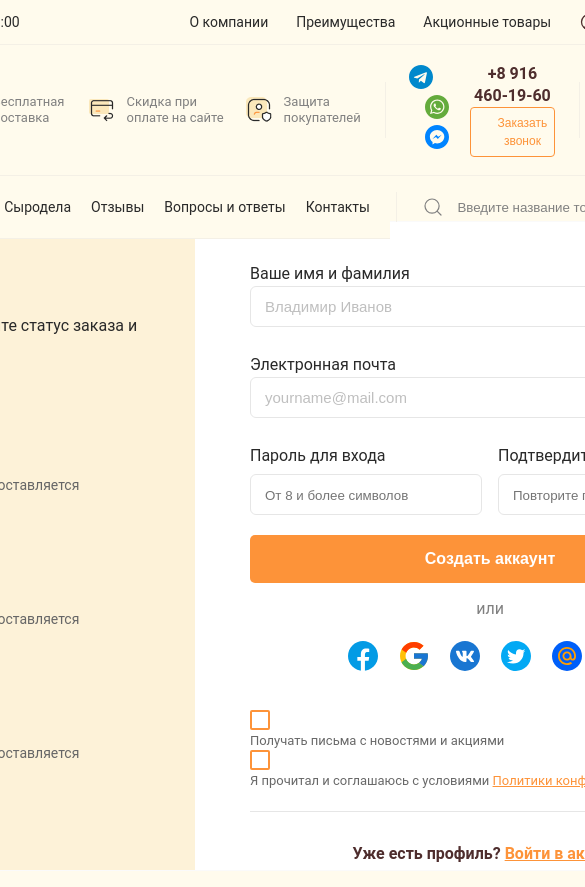
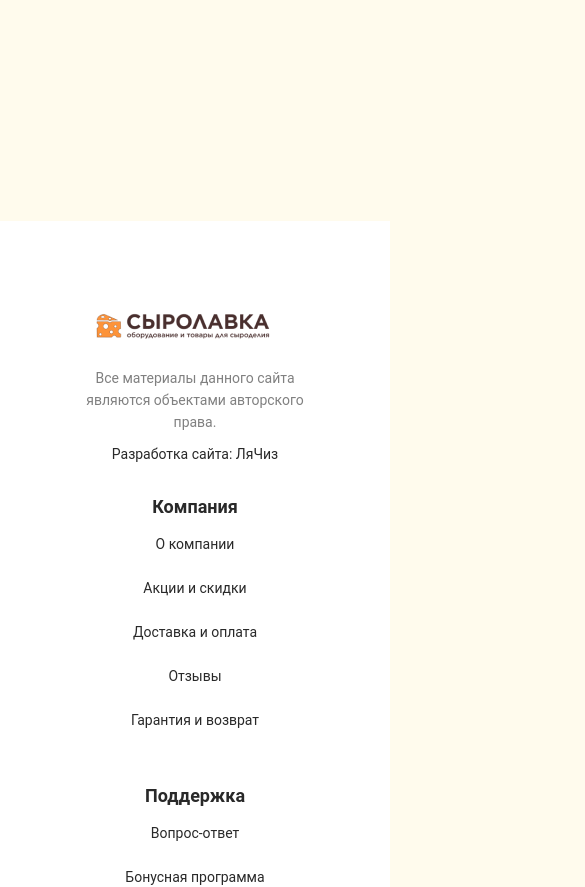
Before and after one commit to unnamed-ii/react-cheese-shop, a React (Create React App) app in the folder app/: page /registration in a window 390 px wide. Shown: the top 887 px of the page, 585 px wide, since content can reach past the window. Built offline with nearby package versions, Linux system fonts and the light colour scheme.

Commit message:
added adaptive for footer block

```diff
--- a/app/src/App.js
+++ b/app/src/App.js
@@ -26,28 +26,28 @@ import RegistrationModal from "./components/modals/registration";
 function App() {
     return (
         <div className="app">
-            <Header/>
-            <Routes>
-                <Route path="/" element={<Home/>}/>
-                <Route path="product-card" element={<ProductCard/>}/>
-                <Route path="category" element={<Category/>}/>
-                <Route path="recipes" element={<Recipes/>}/>
-                <Route path="recipe" element={<Recipe/>}/>
-                <Route path="article" element={<Article/>}/>
-                <Route path="delivery" element={<Delivery/>}/>
-                <Route path="reviews" element={<Reviews/>}/>
-                <Route path="about" element={<About/>}/>
-                <Route path="contacts" element={<Contacts/>}/>
-                <Route path="checkout" element={<Checkout/>}/>
-                <Route path="profile" element={<Profile/>}/>
-                <Route path="questions-and-answers" element={<QA/>}/>
-                <Route path="calculator" element={<Calculator/>}/>
-                <Route path="collections" element={<Collections/>}/>
-                <Route path="registration" element={<Registration/>}/>
-                <Route path="authorization" element={<Authorization/>}/>
-                <Route path="recovery" element={<Recovery/>}/>
-                <Route path="registration-modal" element={<RegistrationModal/>}/>
-            </Routes>
+            {/*<Header/>*/}
+            {/*<Routes>*/}
+            {/*    <Route path="/" element={<Home/>}/>*/}
+            {/*    <Route path="product-card" element={<ProductCard/>}/>*/}
+            {/*    <Route path="category" element={<Category/>}/>*/}
+            {/*    <Route path="recipes" element={<Recipes/>}/>*/}
+            {/*    <Route path="recipe" element={<Recipe/>}/>*/}
+            {/*    <Route path="article" element={<Article/>}/>*/}
+            {/*    <Route path="delivery" element={<Delivery/>}/>*/}
+            {/*    <Route path="reviews" element={<Reviews/>}/>*/}
+            {/*    <Route path="about" element={<About/>}/>*/}
+            {/*    <Route path="contacts" element={<Contacts/>}/>*/}
+            {/*    <Route path="checkout" element={<Checkout/>}/>*/}
+            {/*    <Route path="profile" element={<Profile/>}/>*/}
+            {/*    <Route path="questions-and-answers" element={<QA/>}/>*/}
+            {/*    <Route path="calculator" element={<Calculator/>}/>*/}
+            {/*    <Route path="collections" element={<Collections/>}/>*/}
+            {/*    <Route path="registration" element={<Registration/>}/>*/}
+            {/*    <Route path="authorization" element={<Authorization/>}/>*/}
+            {/*    <Route path="recovery" element={<Recovery/>}/>*/}
+            {/*    <Route path="registration-modal" element={<RegistrationModal show/>}/>*/}
+            {/*</Routes>*/}
             <Footer/>
         </div>
     );
--- a/app/src/blocks/footer/index.jsx
+++ b/app/src/blocks/footer/index.jsx
@@ -1,5 +1,7 @@
 import React from 'react';
 import './style.scss'
+import {Link} from "react-router-dom";
+import Wrapper from "../../components/wrapper";
 import {ReactComponent as RubleIcon} from '../../images/payment-methods/ruble.svg';
 import {ReactComponent as WebMoneyIcon} from '../../images/payment-methods/webmoney.svg';
 import {ReactComponent as SberbankIcon} from '../../images/payment-methods/sberbank.svg';
@@ -14,10 +16,11 @@ import {ReactComponent as YouTubeIcon} from '../../images/footer-social/youtube.
 import {ReactComponent as LocationIcon} from '../../images/icons/location.svg';
 import {ReactComponent as ClockIcon} from '../../images/icons/clock.svg';
 import logo from '../../images/footer-logo.png';
-import {Link} from "react-router-dom";
 
 const Footer = () => {
     return (
+        <div className="footer__outer">
+            <Wrapper>
                 <div className="footer">
                     <div className="footer__copyright">
                         <img className="footer__copyright-logo" src={logo} alt=""/>
@@ -85,6 +88,8 @@ const Footer = () => {
                         </ul>
                     </div>
                 </div>
+            </Wrapper>
+        </div>
     );
 };
 
--- a/app/src/blocks/footer/style.scss
+++ b/app/src/blocks/footer/style.scss
@@ -1,10 +1,16 @@
 @import "../../styles/vars";
+
+.footer__outer {
+  background-color: $white;
+  padding: 60px 0;
+}
 
 .footer {
   display: flex;
   justify-content: space-between;
-  padding: 60px 250px;
-  background-color: $white;
+  max-width: 1180px;
+  padding: 0 15px;
+  width: 100%;
 
   &__copyright {
     max-width: 210px;
@@ -79,3 +85,57 @@
     }
   }
 }
+
+@media (max-width: 1000px) {
+  .footer {
+    flex-wrap: wrap;
+
+    &__copyright,
+    &__company,
+    &__support,
+    &__payment-methods,
+    &__info {
+      margin-top: 20px;
+    }
+  }
+}
+
+@media (max-width: 800px) {
+  .footer {
+    flex-wrap: wrap;
+
+    &__copyright,
+    &__company,
+    &__support,
+    &__payment-methods,
+    &__info {
+      max-width: 220px;
+      width: 100%;
+    }
+  }
+}
+
+@media (max-width: 490px) {
+  .footer {
+    justify-content: center;
+
+    &__copyright,
+    &__company,
+    &__support,
+    &__payment-methods,
+    &__info {
+      margin-top: 30px;
+      text-align: center;
+    }
+
+    &__info {
+
+      &-address {
+
+        &__line {
+          justify-content: center;
+        }
+      }
+    }
+  }
+}
```
Lines whose indentation alone changed are shown as unchanged.
